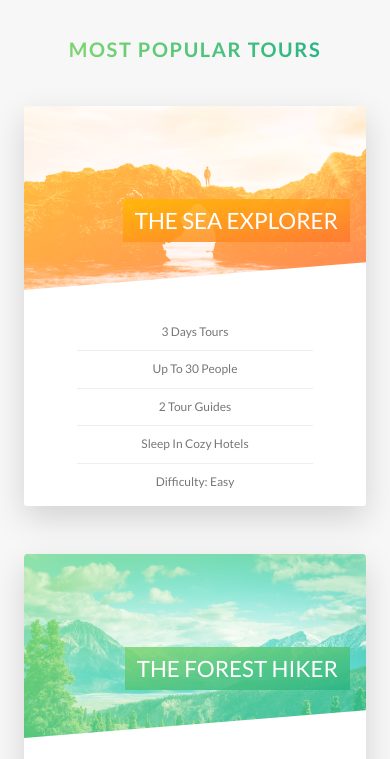
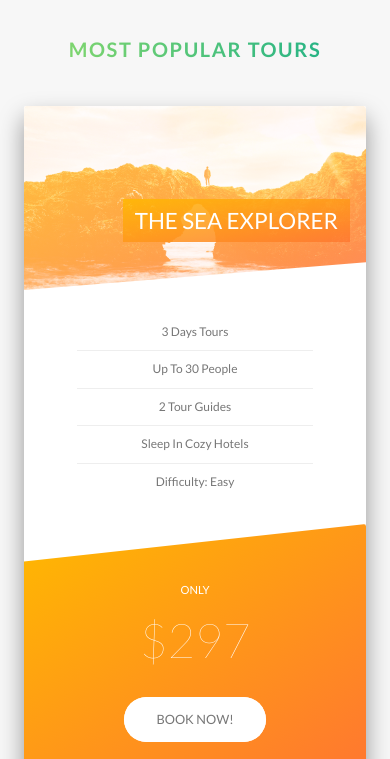
Before and after one commit to mohamed-abdou-mg/Natours-Template, a website: page index.html in a window 390 px wide. Shown: the part 2272-3031 px from the top of the page. Drawn offline with Linux system fonts and the light colour scheme.

Commit message:
applying media queries to form, popup, story, card section, and also home page

```diff
--- a/sass/components/_card.scss
+++ b/sass/components/_card.scss
@@ -141,4 +141,45 @@
         font-size: 6rem;
         font-weight: 100;
     }
+
+    @include respond(tab-port) {
+        height: auto;
+        border-radius: .3rem;
+        background-color: $color-white;
+        box-shadow: 0 1.5rem 3rem rgba($color-black, .4);
+        &__side {
+            height: auto;
+            position: relative;
+            box-shadow: none;
+
+            &--back {
+                transform: rotateY(0);
+                clip-path: polygon(0 15%, 100% 0, 100% 100%, 0 100%);
+                // margin-top: -15%;
+            }
+        }
+
+        &:hover &__side--front {
+            transform: rotateY(0);
+        }
+
+        // Back Side
+        &__cta {
+            position: relative;
+            top: 0;
+            left: 0;
+            transform: translate(0);
+            width: 100%;
+            text-align: center;
+            padding: 7rem 4rem 4rem 4rem;
+        }
+
+        &__price-box {
+            margin-bottom: 2rem;
+        }
+
+        &__price-value {
+            font-size: 6rem;
+        }
+    }
 }
--- a/sass/components/_form.scss
+++ b/sass/components/_form.scss
@@ -25,6 +25,10 @@
         &:focus:invalid {
             border-bottom: 3px solid $color-secondary-dark;
         }
+
+        @include respond(tab-port){
+            width: 100%;
+        }
     }
 
     &__label {
@@ -45,6 +49,11 @@
     &__radio-group {
         width: 49%;
         display: inline-block;
+
+        @include respond(tab-port){
+            width: 100%;
+            margin-bottom: 2rem;
+        }
     }
 
     &__radio-label {
--- a/sass/components/_popup.scss
+++ b/sass/components/_popup.scss
@@ -16,17 +16,26 @@
         border-radius: .3rem;
         width: 75%;
         overflow: hidden;
-        height: 45rem;
+        // height: 45rem;
         box-shadow: 0 2rem 4rem rgba($color-black, .2);
         display: table;
         opacity: 0;
         transform:  translate(-50%, -50%) scale(0.25);
         transition: all .5s .2s ease-in-out;
+
+        @include respond(tab-land){
+            width: 85%;
+            padding: 0 5rem;
+        }
+
     }
 
     &__left {
         width: 33.333333%;
         display: table-cell;
+        @include respond(tab-land){
+            display: none;
+        }
     }
 
     &__right {
--- a/sass/components/_story.scss
+++ b/sass/components/_story.scss
@@ -10,6 +10,17 @@
     transform: skewX(-12deg);
     @include clearfix;
 
+
+    @include respond(tab-port) {
+        width: 100%;
+        padding: 4rem;
+        padding-left: 7rem;
+    }
+
+    @include respond(phone) {
+        transform: skewX(0);
+    }
+
     &__shape {
         position: relative;
         width: 15rem;
@@ -20,6 +31,11 @@
         -webkit-shape-outside: circle(50% at 50% 50%);
         shape-outside: circle(50% at 50% 50%);
         transform: translateX(-3rem) skewX(12deg);;
+
+        @include respond(phone) {
+            transform: translateX(-3rem) skewX(0);
+        }
+
     }
 
     &__img {
@@ -45,6 +61,9 @@
 
     &__text {
         transform: skewX(12deg);
+        @include respond(phone) {
+            transform: skewX(0);
+        }
     }
 
     &:hover &__caption {
--- a/sass/pages/_home.scss
+++ b/sass/pages/_home.scss
@@ -56,13 +56,28 @@
 
 .book {
     background-image: linear-gradient(105deg, rgba($color-white, .9) 0%, rgba($color-white, .9) 50%, transparent 50%), url(../img/nat-10.jpg);
-    height: 52rem;
     background-size: cover;
     border-radius: .3rem;
     box-shadow: 0 1.5rem 4rem rgba($color-black, .2);
 
+    @include respond(tab-land) {
+        background-image: linear-gradient(105deg, rgba($color-white, .9) 0%, rgba($color-white, .9) 65%, transparent 65%), url(../img/nat-10.jpg);
+    }
+
+    @include respond(tab-port) {
+        background-image: linear-gradient(to right, rgba($color-white, .9) 0%, rgba($color-white, .9) 100%), url(../img/nat-10.jpg);
+    }
+
     &__form {
         width: 50%;
         padding: 6rem;
+
+        @include respond(tab-land) {
+            width: 65%;
+        }
+
+        @include respond(tab-port) {
+            width: 100%;
+        }
     }
 }
```
Also changed, not shown: css/style.css.
